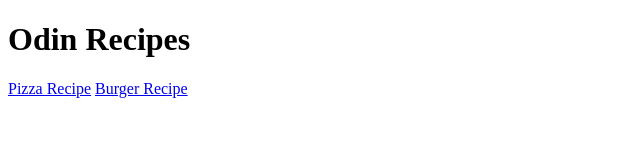
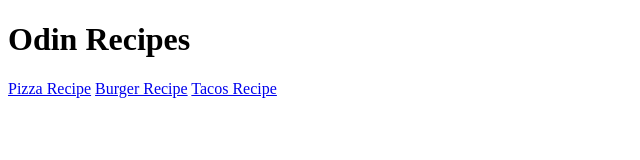
Before and after one commit to m4g3s/odin-recipes, a plain HTML site: page index.html in a window 1280 px wide. Shown: the whole page, without its empty margins (0-640 px from the left). Drawn offline with Linux system fonts and the light colour scheme.

Commit message:
Add tacos.html to index.html

```diff
--- a/index.html
+++ b/index.html
@@ -10,5 +10,6 @@
   <h1>Odin Recipes</h1>
     <a href="./recipes/pizza.html">Pizza Recipe</a>
     <a href="./recipes/burger.html">Burger Recipe</a>
+    <a href="./recipes/tacos.html">Tacos Recipe</a>
 </body>
 </html>
```
